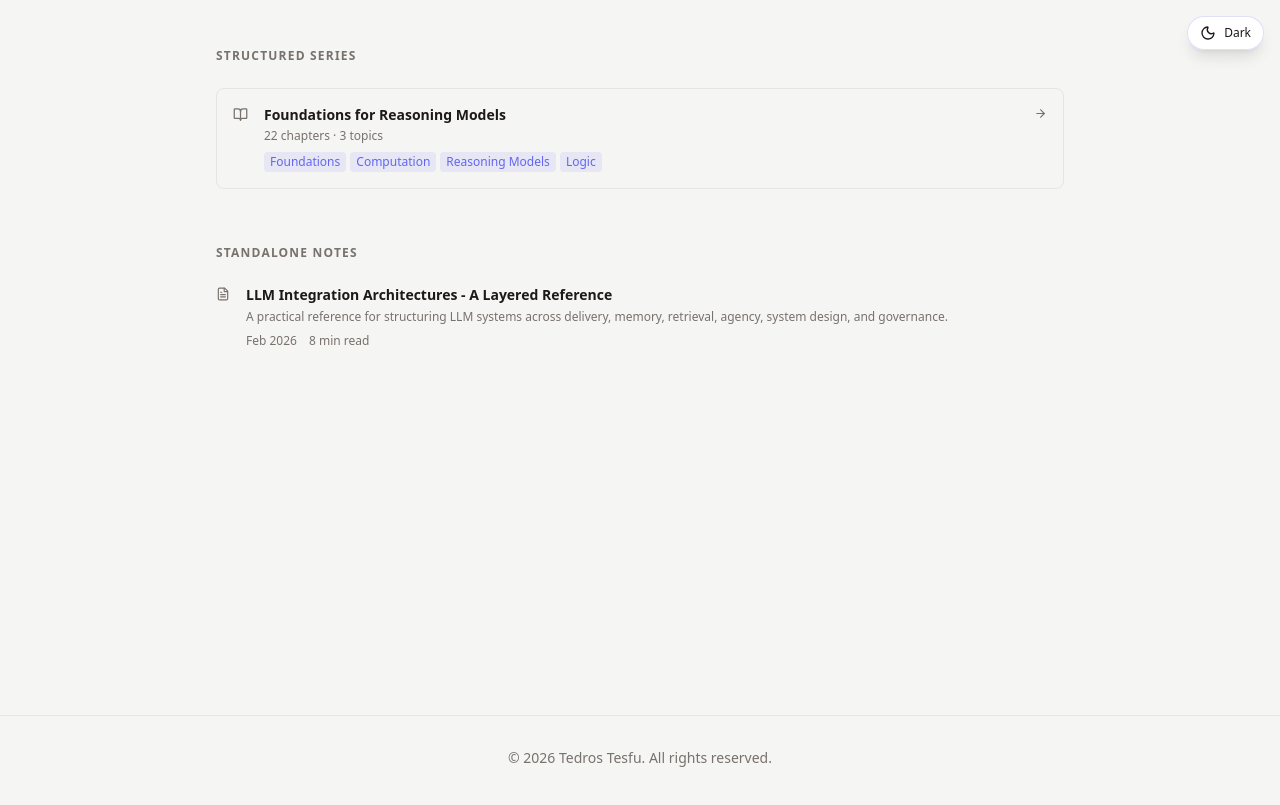
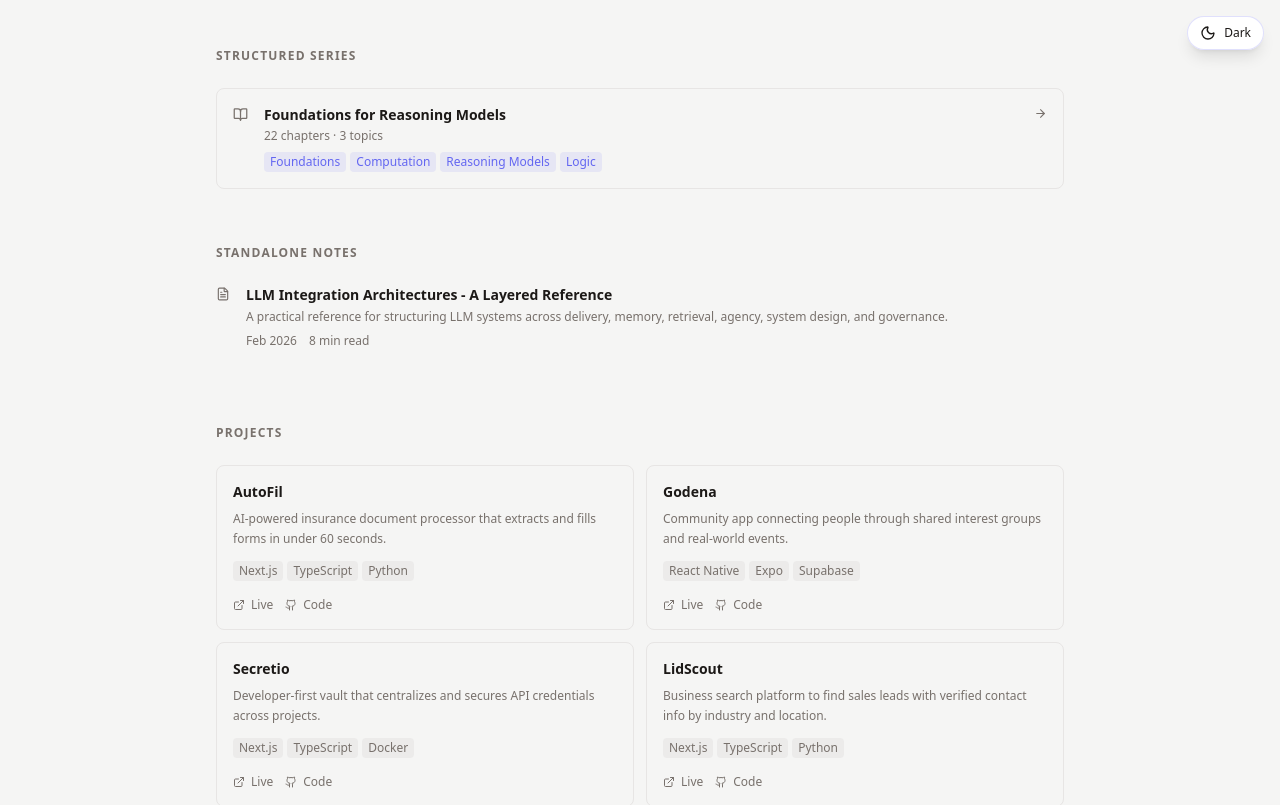
Before and after one commit to TedTes/psite, a Next.js app: page / in a window 1280 px wide. Shown: the top 805 px of the page. Built offline with nearby package versions, Linux system fonts and the light colour scheme.

Commit message:
Add projects to home page

```diff
--- a/app/blog/BlogList.tsx
+++ b/app/blog/BlogList.tsx
@@ -1,15 +1,25 @@
 "use client";
 
 import Link from "next/link";
-import { ArrowRight, BookOpen, FileText } from "lucide-react";
+import { ArrowRight, BookOpen, ExternalLink, FileText, Github } from "lucide-react";
+import { projects } from "@/data/projects";
 import type { SeriesMeta, Post } from "@/lib/posts";
 
 interface BlogLandingProps {
   series: SeriesMeta[];
   standalonePosts: Pick<Post, "slug" | "title" | "excerpt" | "date" | "readTime" | "tags">[];
+  showProjects?: boolean;
 }
 
-export default function BlogLanding({ series, standalonePosts }: BlogLandingProps) {
+const visibleProjects = projects.filter(
+  (project) => project.live !== "#" || project.github !== "#"
+);
+
+export default function BlogLanding({
+  series,
+  standalonePosts,
+  showProjects = false,
+}: BlogLandingProps) {
   return (
     <main className="pt-8 sm:pt-12 pb-16 sm:pb-24">
       <div className="mx-auto max-w-4xl px-4 sm:px-6">
@@ -100,6 +110,77 @@ export default function BlogLanding({ series, standalonePosts }: BlogLandingProp
             </section>
           )}
 
+          {showProjects && visibleProjects.length > 0 && (
+            <section className="mt-14">
+              <h2 className="text-xs font-semibold uppercase tracking-widest text-muted mb-6">
+                Projects
+              </h2>
+              <div className="grid gap-3 sm:grid-cols-2">
+                {visibleProjects.slice(0, 4).map((project) => {
+                  const projectUrl = project.live !== "#" ? project.live : project.github;
+
+                  function openProject() {
+                    window.open(projectUrl, "_blank", "noopener,noreferrer");
+                  }
+
+                  return (
+                    <article
+                      key={project.slug}
+                      role="link"
+                      tabIndex={0}
+                      onClick={openProject}
+                      onKeyDown={(event) => {
+                        if (event.key === "Enter" || event.key === " ") {
+                          event.preventDefault();
+                          openProject();
+                        }
+                      }}
+                      className="group cursor-pointer rounded-lg border border-card-border p-4 transition-colors hover:border-accent/40 hover:bg-card focus:outline-none focus:ring-2 focus:ring-accent/30"
+                    >
+                      <h3 className="mb-2 text-sm font-semibold leading-snug">
+                        {project.title}
+                      </h3>
+                      <p className="mb-3 line-clamp-2 text-xs leading-5 text-muted">
+                        {project.description}
+                      </p>
+                      <div className="mb-4 flex flex-wrap gap-1">
+                        {project.tags.slice(0, 3).map((tag) => (
+                          <span
+                            key={tag}
+                            className="rounded bg-card-border/60 px-1.5 py-0.5 text-xs text-muted"
+                          >
+                            {tag}
+                          </span>
+                        ))}
+                      </div>
+                      <div className="flex items-center gap-3 text-xs text-muted">
+                        {project.live !== "#" && (
+                          <span className="inline-flex items-center gap-1.5 transition-colors group-hover:text-accent">
+                            <ExternalLink size={12} />
+                            Live
+                          </span>
+                        )}
+                        {project.github !== "#" && (
+                          <a
+                            href={project.github}
+                            target="_blank"
+                            rel="noopener noreferrer"
+                            onClick={(event) => event.stopPropagation()}
+                            onKeyDown={(event) => event.stopPropagation()}
+                            className="inline-flex items-center gap-1.5 transition-colors hover:text-accent"
+                          >
+                            <Github size={12} />
+                            Code
+                          </a>
+                        )}
+                      </div>
+                    </article>
+                  );
+                })}
+              </div>
+            </section>
+          )}
+
           {series.length === 0 && standalonePosts.length === 0 && (
             <p className="text-sm text-muted">Nothing published yet.</p>
           )}
--- a/app/page.tsx
+++ b/app/page.tsx
@@ -5,5 +5,5 @@ export default function Home() {
   const series = getSeriesList();
   const standalonePosts = getStandalonePosts();
 
-  return <BlogLanding series={series} standalonePosts={standalonePosts} />;
+  return <BlogLanding series={series} standalonePosts={standalonePosts} showProjects />;
 }
```
